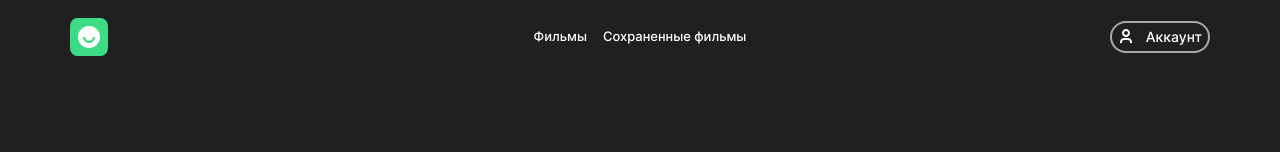
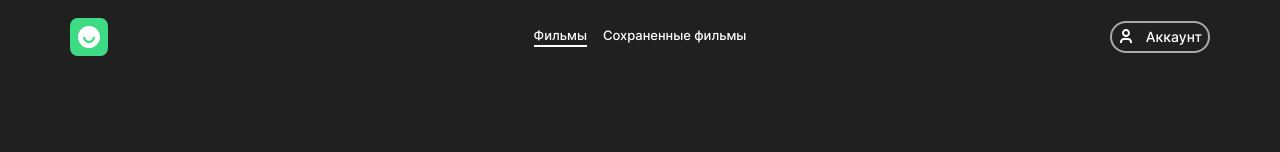
Before and after one commit to BJuice1984/movies-explorer-frontend, a React (Create React App) app: page /movies in a window 1280 px wide. Shown: the top 152 px of the page. Built offline with nearby package versions, Linux system fonts and the light colour scheme.

Commit message:
refr/NavLink вместо Link в Header.js

```diff
--- a/src/components/Header/Header.css
+++ b/src/components/Header/Header.css
@@ -131,11 +131,11 @@
 }
 
 .header__film-button:first-of-type {
-  padding-right: 8px;
+  margin-right: 8px;
 }
 
 .header__film-button:last-of-type {
-  padding-left: 8px;
+  margin-left: 8px;
 }
 
 .header__film-button:hover {
--- a/src/components/Header/Header.js
+++ b/src/components/Header/Header.js
@@ -27,11 +27,8 @@ function Header({ onLoggedin }) {
           {onLoggedin ? (
             <>
               <nav className={`header__links ${onLoggedin ? 'header__links_type_loggedin' : ''}`}>
-
-                <NavLink to='/movies' className={({ isActive }) => isActive ? 'header__film-button_type_active' : 'header__film-button'}>Фильмы</NavLink>
-
-
-                <NavLink to='/saved-movies' className="header__film-button">Сохраненные фильмы</NavLink>
+                <Link to='/movies' className="header__film-button">Фильмы</Link>
+                <Link to='/saved-movies' className="header__film-button">Сохраненные фильмы</Link>
               </nav>
               <button className="header__btn">
                 <Link to='/profile' className="header__account-button">Аккаунт</Link>
@@ -48,8 +45,8 @@ function Header({ onLoggedin }) {
         <div className="header__container">
           <Logo />
           <nav className="header__links">
-            <Link to='/movies' className="header__film-button">Фильмы</Link>
-            <Link to='/saved-movies' className="header__film-button">Сохраненные фильмы</Link>
+            <NavLink to='/movies' className={({ isActive }) => isActive ? 'header__film-button header__film-button_type_active' : 'header__film-button'}>Фильмы</NavLink>
+            <NavLink to='/saved-movies' className={({ isActive }) => isActive ? 'header__film-button header__film-button_type_active' : 'header__film-button'}>Сохраненные фильмы</NavLink>
           </nav>
           <button className="header__btn">
             <Link to='/profile' className="header__account-button">Аккаунт</Link>
```
